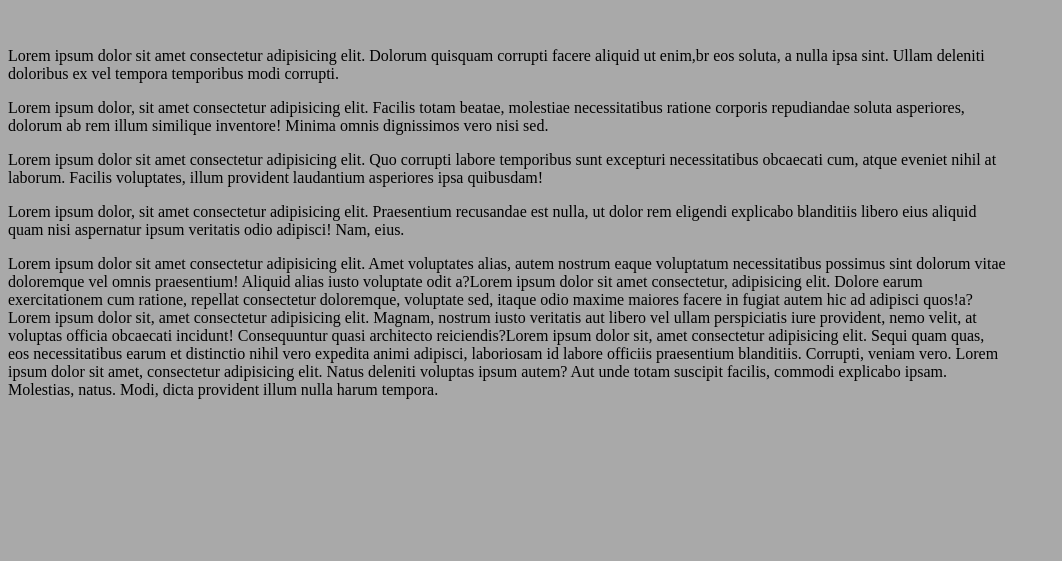
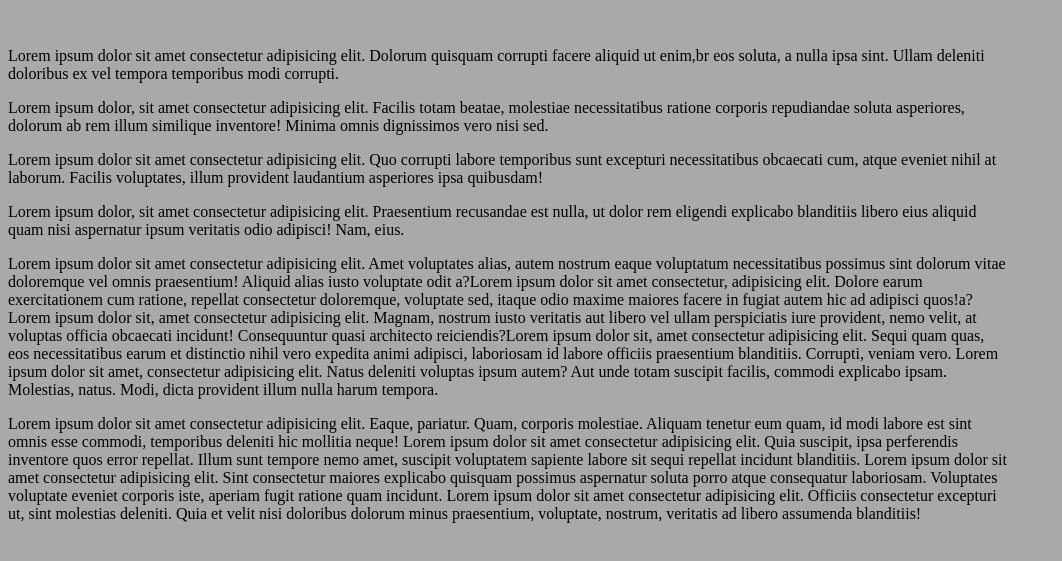
Before and after one commit to MateusCampaner/Ola-Mundo, a plain HTML site: page site-exemplo/index.html in a window 1280 px wide. Shown: the part 137-698 px from the top of the page, without its empty margins (0-1062 px from the left). Drawn offline with Linux system fonts and the light colour scheme.

Commit message:
mais paragrafo 11/4/2020

```diff
--- a/site-exemplo/index.html
+++ b/site-exemplo/index.html
@@ -19,6 +19,8 @@
 
     <p>Lorem ipsum dolor sit amet consectetur adipisicing elit. Amet voluptates alias, autem nostrum eaque voluptatum necessitatibus possimus sint dolorum vitae doloremque vel omnis praesentium! Aliquid alias iusto voluptate odit a?Lorem ipsum dolor sit amet consectetur, adipisicing elit. Dolore earum exercitationem cum ratione, repellat consectetur doloremque, voluptate sed, itaque odio maxime maiores facere in fugiat autem hic ad adipisci quos!a? Lorem ipsum dolor sit, amet consectetur adipisicing elit. Magnam, nostrum iusto veritatis aut libero vel ullam perspiciatis iure provident, nemo velit, at voluptas officia obcaecati incidunt! Consequuntur quasi architecto reiciendis?Lorem ipsum dolor sit, amet consectetur adipisicing elit. Sequi quam quas, eos necessitatibus earum et distinctio nihil vero expedita animi adipisci, laboriosam id labore officiis praesentium blanditiis. Corrupti, veniam vero. Lorem ipsum dolor sit amet, consectetur adipisicing elit. Natus deleniti voluptas ipsum autem? Aut unde totam suscipit facilis, commodi explicabo ipsam. Molestias, natus. Modi, dicta provident illum nulla harum tempora.</p>
 
+    <p>Lorem ipsum dolor sit amet consectetur adipisicing elit. Eaque, pariatur. Quam, corporis molestiae. Aliquam tenetur eum quam, id modi labore est sint omnis esse commodi, temporibus deleniti hic mollitia neque! Lorem ipsum dolor sit amet consectetur adipisicing elit. Quia suscipit, ipsa perferendis inventore quos error repellat. Illum sunt tempore nemo amet, suscipit voluptatem sapiente labore sit sequi repellat incidunt blanditiis. Lorem ipsum dolor sit amet consectetur adipisicing elit. Sint consectetur maiores explicabo quisquam possimus aspernatur soluta porro atque consequatur laboriosam. Voluptates voluptate eveniet corporis iste, aperiam fugit ratione quam incidunt. Lorem ipsum dolor sit amet consectetur adipisicing elit. Officiis consectetur excepturi ut, sint molestias deleniti. Quia et velit nisi doloribus dolorum minus praesentium, voluptate, nostrum, veritatis ad libero assumenda blanditiis!</p>
+
 
 
 </body>
```
